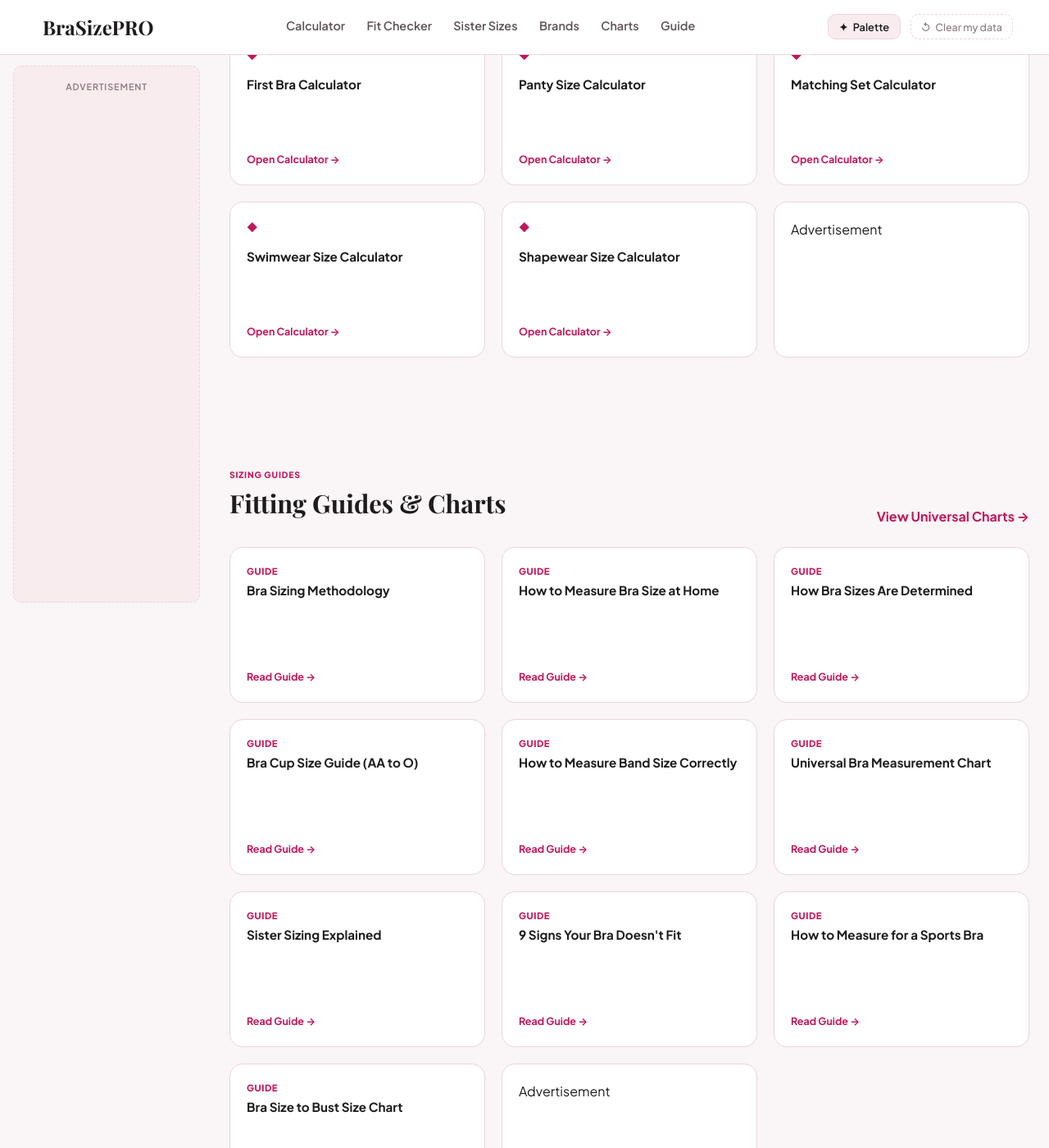
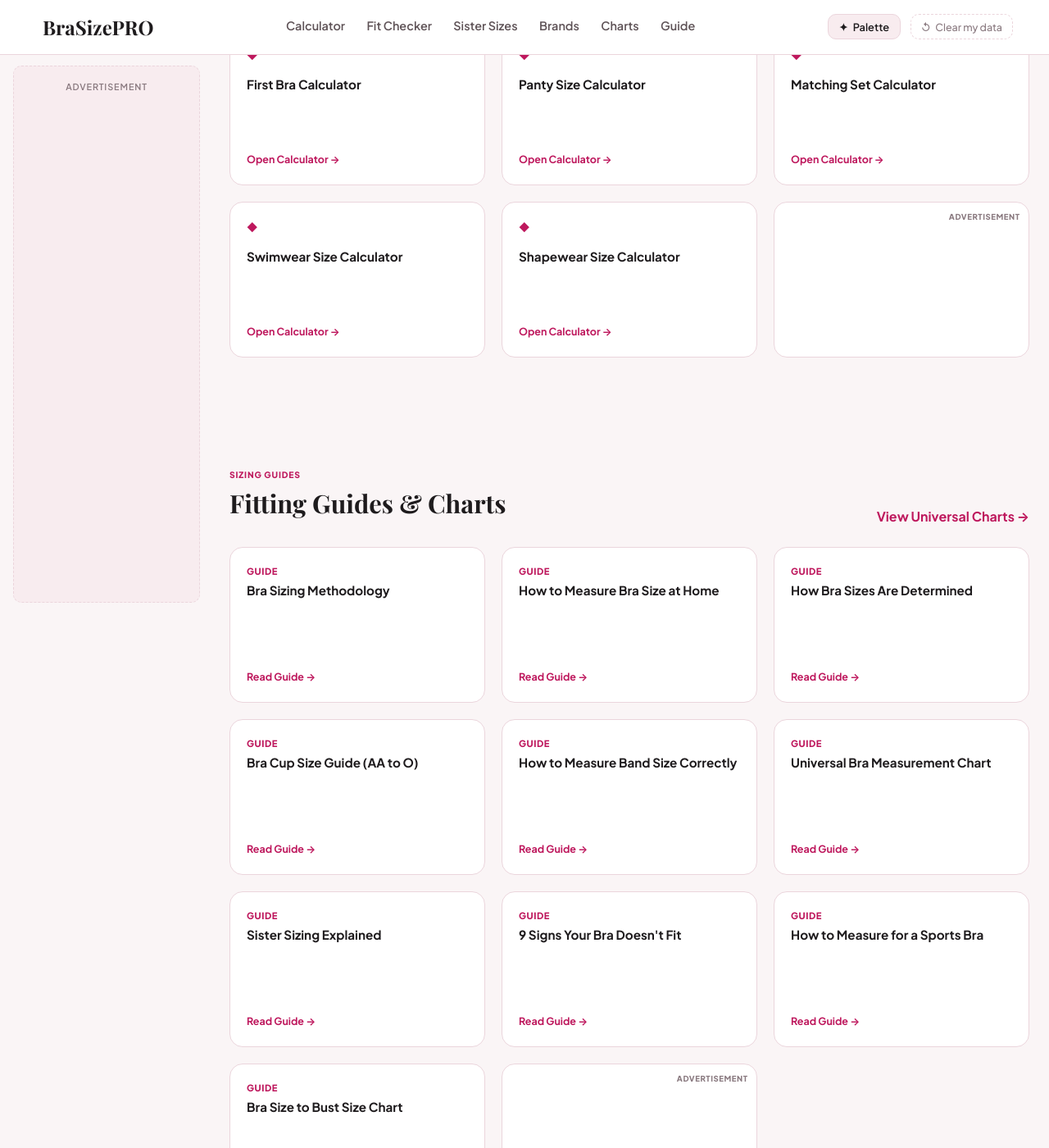
Before and after one commit to sharpedge74-cmyk/Bra-Size-Pro, a Jekyll site: the page built from index.html, in a window 1280 px wide and 1400 px high, scrolled down 1940 px. Shown: the whole window at 82% size. Built offline with Jekyll 4.4.1, drawn with Linux system fonts in a browser that asks for light colours; some web fonts are replaced.

Commit message:
Style home page ad cards

```diff
--- a/_sass/_home.scss
+++ b/_sass/_home.scss
@@ -193,3 +193,8 @@
   .home-directory-strip { margin-left: -1rem; margin-right: -1rem; }
   .home-directory-badges { gap: 1.5rem; padding-right: 1.5rem; }
 }
+
+.home-ad-card { position: relative; overflow: hidden; }
+.home-card-ad-label { position: absolute; top: .65rem; right: .65rem; color: var(--color-text-subtle); font-size: .6rem; font-weight: 800; letter-spacing: .06em; text-transform: uppercase; }
+.home-card-ad-content { flex: 1; min-height: 0; display: flex; align-items: center; justify-content: center; overflow: hidden; margin: 1rem -0.5rem 0; }
+.home-card-ad-content iframe { display: block; max-width: 100%; }
```
